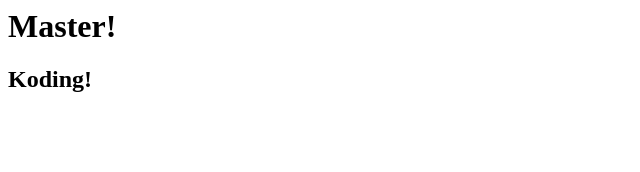
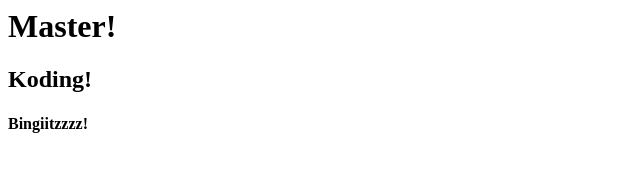
Before and after one commit to syahrulutomo/belajar_github, a plain HTML site: page index.html in a window 1280 px wide. Shown: the whole page, without its empty margins (0-640 px from the left). Drawn offline with Linux system fonts and the light colour scheme.

Commit message:
tambahan h4

```diff
--- a/index.html
+++ b/index.html
@@ -6,5 +6,6 @@
 	<body>
 		<h1>Master!</h1>
 		<h2>Koding!</h2>
+		<h4>Bingiitzzzz!</h4>
 	</body>
 </html>
```
